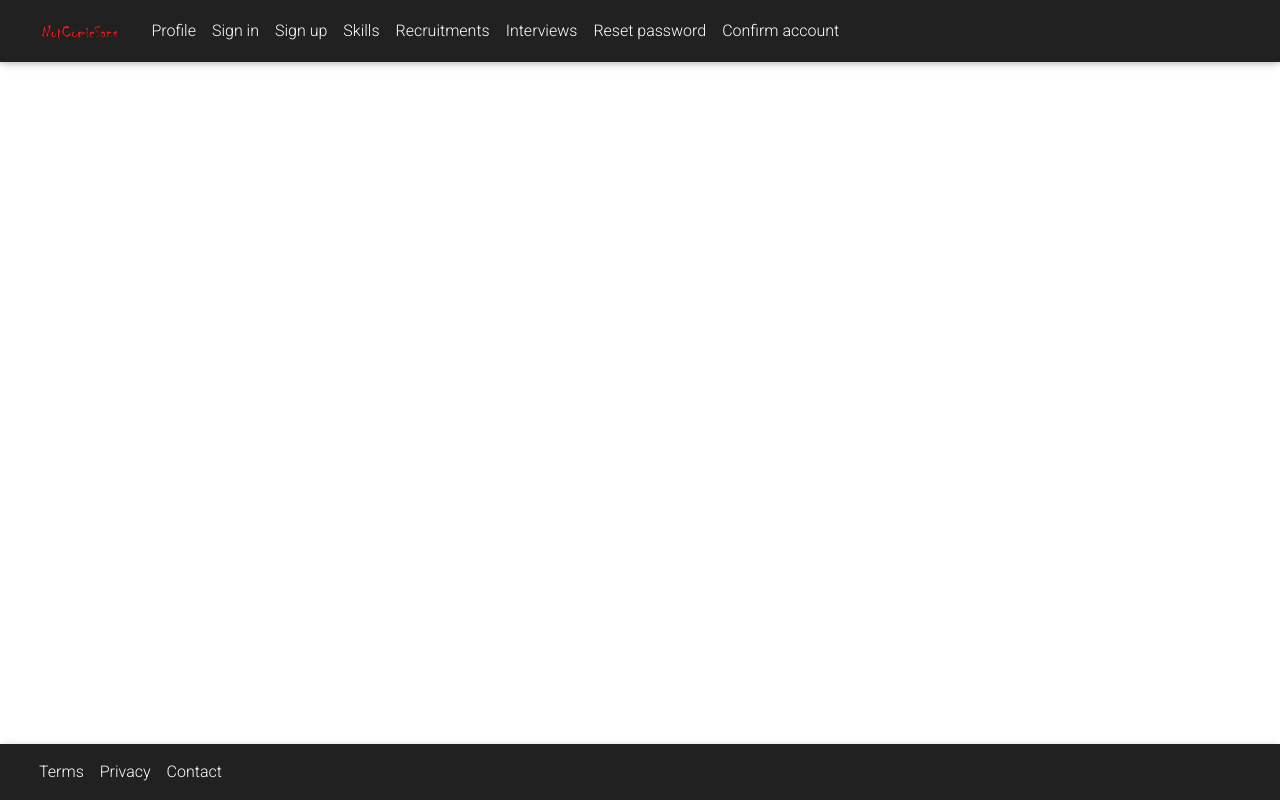
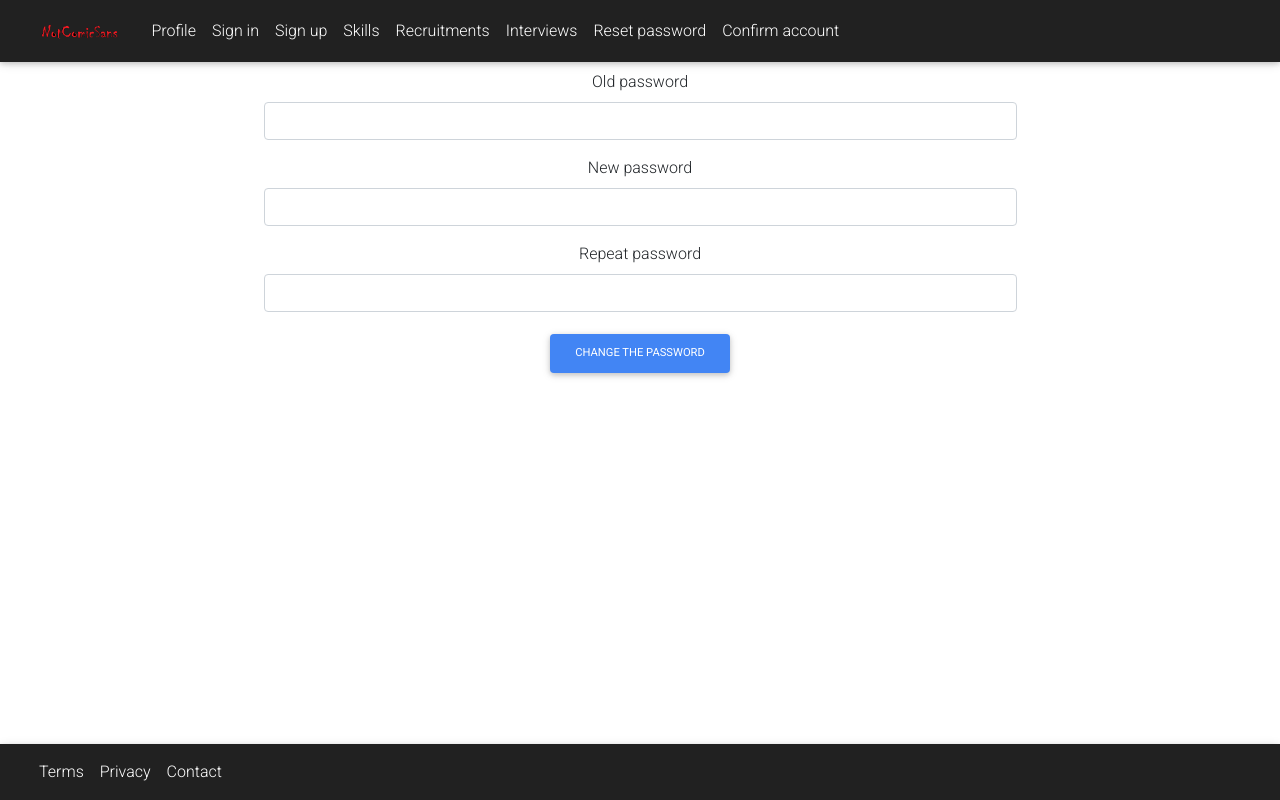
Before and after one commit to Kprzyby/RecruitmentAppViews, a React (Create React App) app: page /ChangePassword in a window 1280 px wide. Built offline with nearby package versions, Linux system fonts and the light colour scheme.

Commit message:
added the view for changing the user's password

```diff
--- a/src/App.js
+++ b/src/App.js
@@ -19,7 +19,8 @@ import EditRecruitment from './components/Recruitments/EditRecruitment/EditRecru
 import CreateCandidate from './components/Candidates/CreateCandidate/CreateCandidate';
 import CandidateList from './components/Candidates/CandidateList/CandidateList';
 import InterviewList from './components/Interviews/InterviewList/InterviewList';
-import UserProfile from './components/UserProfile/UserProfile'
+import UserProfile from './components/UserProfile/UserProfile';
+import ChangePassword from './components/Auth/ChangePassword/ChangePassword'
 
 function App() {
   const [headerExpanded, setHeaderExpanded] = useState(false);
@@ -92,6 +93,7 @@ function App() {
           <Route exact path={"/RemindPassword"} element={<RemindPassword />} />
           <Route exact path={"/ResetPassword"} element={<NewPassword />} />
           <Route exact path={"/ConfirmAccount"} element={<ConfirmAccount />} />
+          <Route exact path={"/ChangePassword"} element={<ChangePassword/>}/>
 
           <Route exact path={"/Privacy"} element={<PrivacyPolicy />} />
           <Route exact path={"/Terms"} element={<TermsOfUse />} />
--- a/src/components/Auth/ChangePassword/ChangePassword.js
+++ b/src/components/Auth/ChangePassword/ChangePassword.js
@@ -1,11 +1,35 @@
 import React from 'react';
 import PropTypes from 'prop-types';
 import styles from './ChangePassword.module.css';
+import { Container, Row, Col, Button, FormGroup, FormLabel, Form, FormControl } from 'react-bootstrap'
 
 const ChangePassword = () => (
-  <div className={styles.ChangePassword}>
-    ChangePassword Component
-  </div>
+  <Container className="text-center" style={{ width: "70%" }}>
+    <Form className="mt-3">
+      <Row>
+        <FormGroup className="mb-3" controlId='oldPassword'>
+          <FormLabel>Old password</FormLabel>
+          <FormControl type="password"></FormControl>
+        </FormGroup>
+      </Row>
+      <Row>
+        <FormGroup className="mb-3" controlId='newPassword'>
+          <FormLabel>New password</FormLabel>
+          <FormControl type="password"></FormControl>
+        </FormGroup>
+      </Row>
+      <Row>
+        <FormGroup className="mb-3" controlId='repeatPassword'>
+          <FormLabel>Repeat password</FormLabel>
+          <FormControl type='password'></FormControl>
+        </FormGroup>
+      </Row>
+      <Col lg={12} md={12} sm={10} className="text-center">
+        <Button varaint="primary" size="md" className="rounded">Change the password</Button>
+      </Col>
+    </Form>
+
+  </Container>
 );
 
 ChangePassword.propTypes = {};
--- a/src/components/UserProfile/UserProfile.js
+++ b/src/components/UserProfile/UserProfile.js
@@ -2,6 +2,7 @@ import React from 'react';
 import PropTypes from 'prop-types';
 import styles from './UserProfile.module.css';
 import { Container, Row, Col, Button, Image, Card } from 'react-bootstrap'
+import { Link } from 'react-router-dom';
 
 const UserProfile = () => (
   <Container>
@@ -27,7 +28,7 @@ const UserProfile = () => (
         </Row>
         <Row className="mt-3">
           <div className="text-center">
-          <Button variant="primary" className="rounded" size="lg">Change password</Button>
+            <Link to={"/ChangePassword"} className="btn btn-primary rounded">Change password</Link>
           </div>
         </Row>
       </Card.Body>
```
